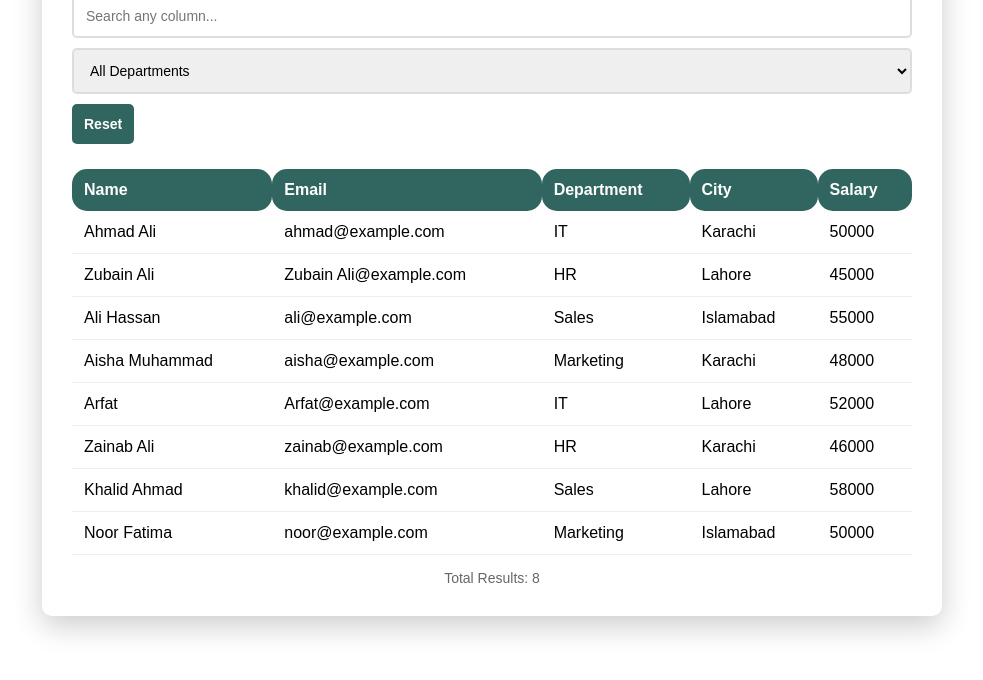
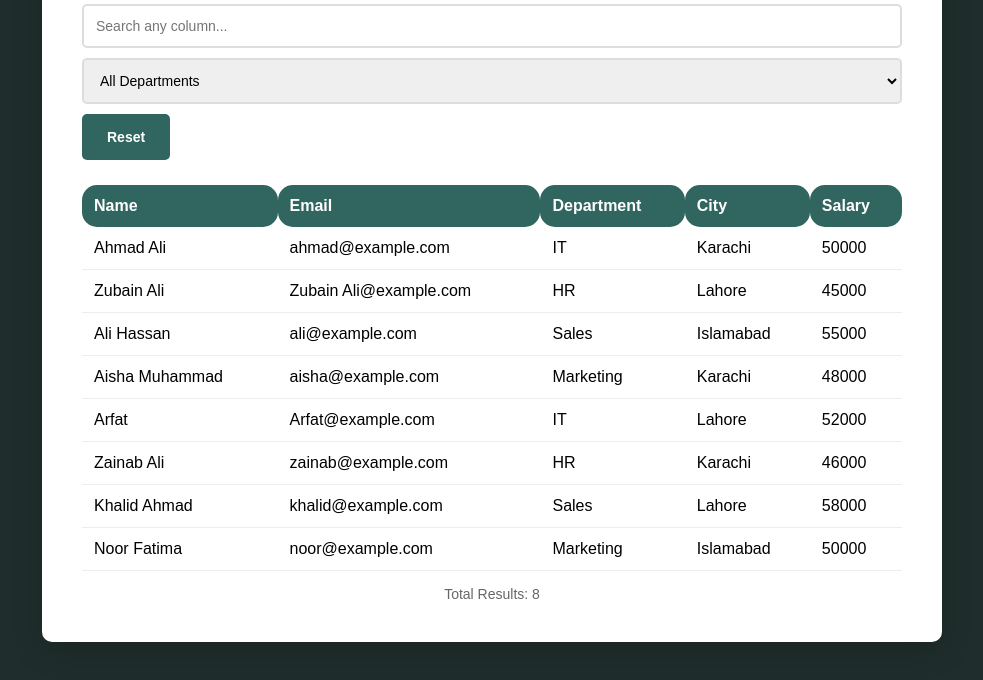
Before and after one commit to Abdulqadir75434/Filter-Table-js, a plain HTML site: page index.html in a window 1280 px wide. Shown: the part 114-794 px from the top of the page, without its empty margins (148-1131 px from the left). Drawn offline with Linux system fonts and the light colour scheme.

Commit message:
commit15

```diff
--- a/style.css
+++ b/style.css
@@ -6,7 +6,7 @@
 
         body {
             font-family: Arial, sans-serif;
-            /* background: linear-gradient(135deg, #667eea 0%, #764ba2 100%); */
+            background-color: #1F2E2C;
             min-height: 100vh;
             padding: 20px;
         }
@@ -16,7 +16,7 @@
             margin: 0 auto;
             background: white;
             border-radius: 10px;
-            padding: 30px;
+            padding: 40px;
             box-shadow: 0 10px 30px rgba(0, 0, 0, 0.2);
         }
 
@@ -50,11 +50,11 @@
 
         input[type="text"]:focus, select:focus {
             outline: none;
-            border-color: #667eea;
+            border-color: #30665F;
         }
 
         button {
-            padding: 12px ;
+            padding: 15px 25px;
             background: #30665F;
             color: white;
             border: none;
@@ -66,7 +66,7 @@
         }
 
         button:hover {
-            background: #5568d3;
+            background: #142220;
         }
 
         table {
```
